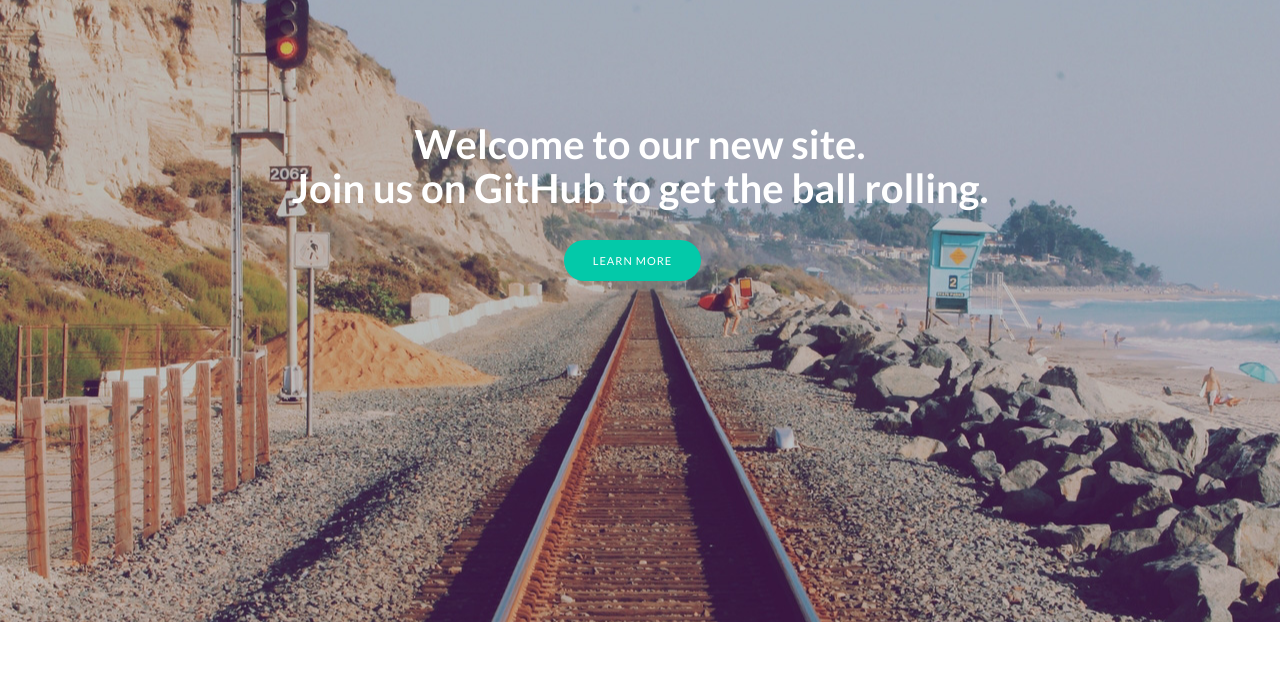
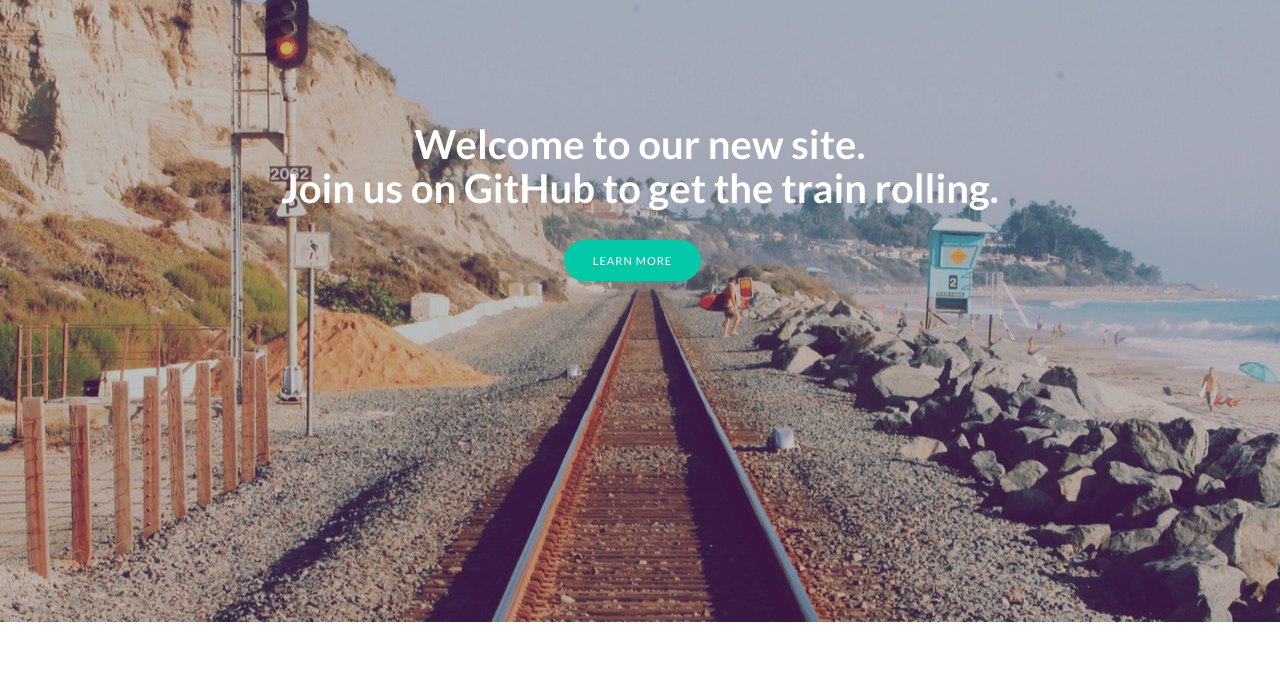
Before and after one commit to wholroyd/chathops.io, a plain HTML site: page index.html in a window 1280 px wide. Shown: the part 78-777 px from the top of the page. Drawn offline with Linux system fonts and the light colour scheme; files whose address does not match are found by name.

Commit message:
Updated a word

```diff
--- a/index.html
+++ b/index.html
@@ -40,7 +40,7 @@
       <div class="container">
         <div class="row">
           <div class="col-md-8 col-md-offset-2 centered">
-            <h1>Welcome to our new site.<br/>Join us on GitHub to get the ball rolling.</h1>
+            <h1>Welcome to our new site.<br/>Join us on GitHub to get the train rolling.</h1>
               <!--
             <div class="mtb">
               <form role="form" action="register.php" method="post" enctype="plain">
```
